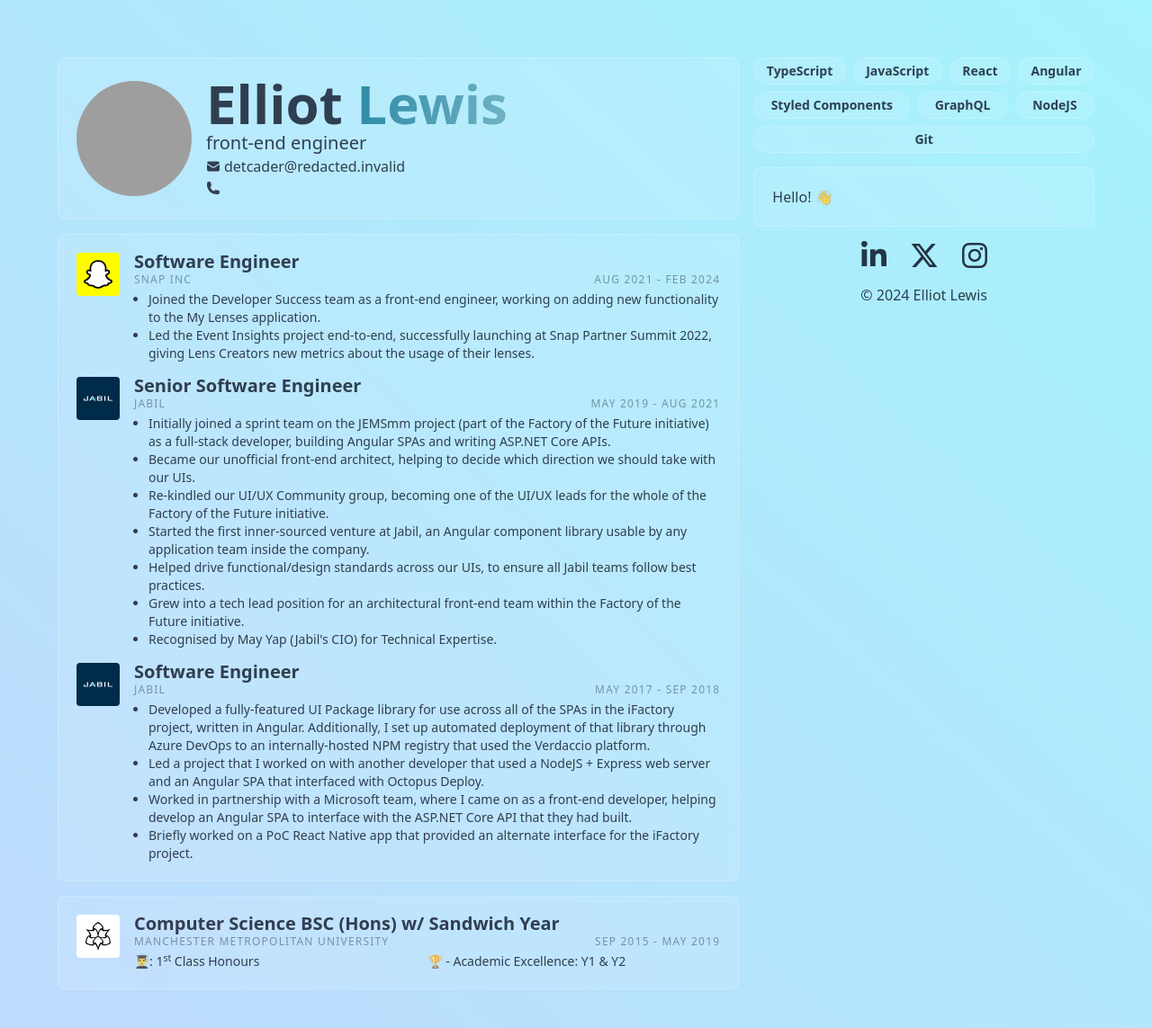
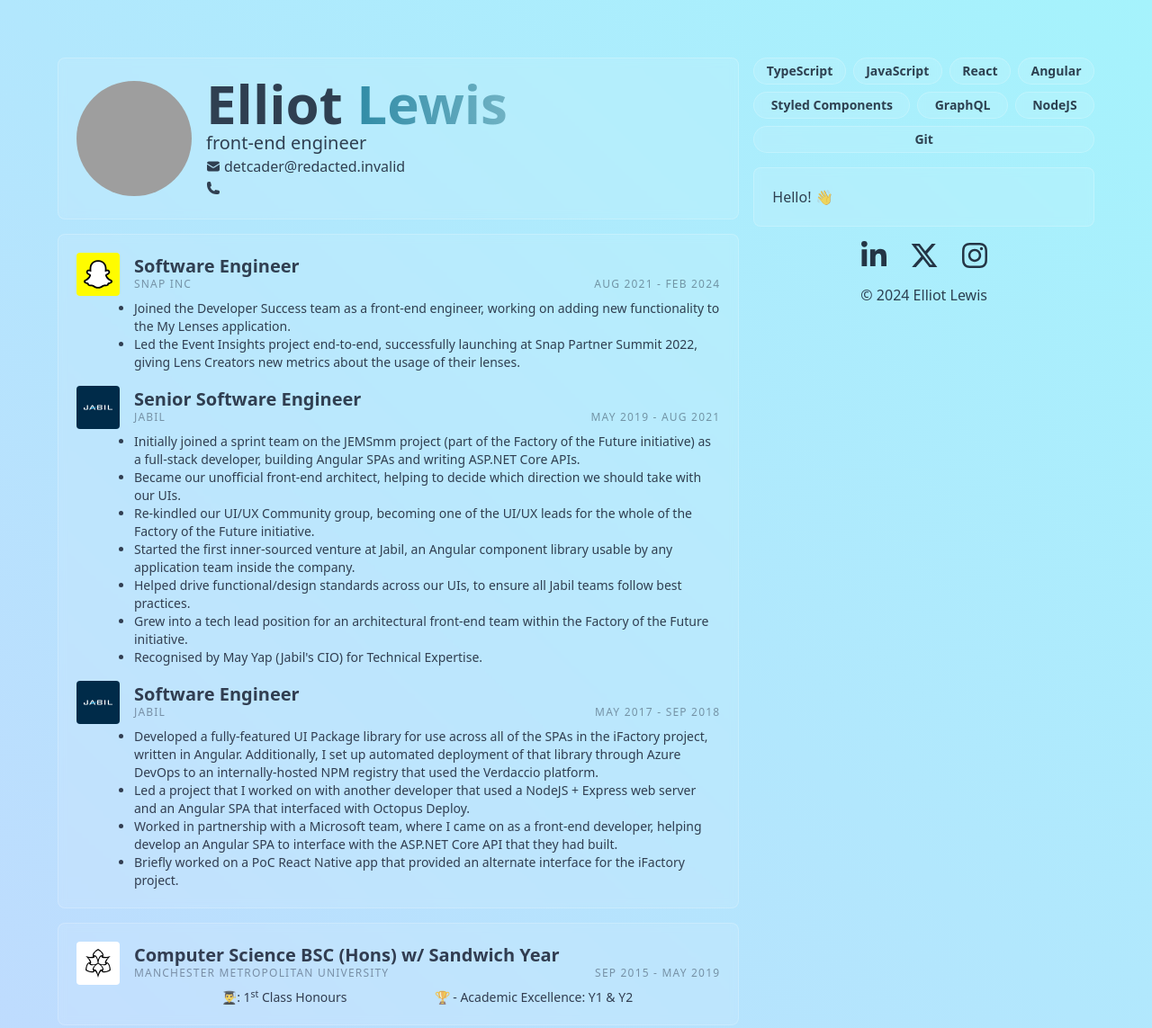
Before and after one commit to elliotleelewis/portfolio, an Astro site: page / in a window 1280 px wide. Shown: the top 1143 px of the page at 90% size. Built offline with nearby package versions, Linux system fonts and the light colour scheme; Astro itself is replaced by a stand-in of ours; grey boxes are pictures that could not be loaded; what tailwindcss-bg-patterns would draw is missing.

Commit message:
feat: cleaned up mobile styling

```diff
--- a/src/components/Record.astro
+++ b/src/components/Record.astro
@@ -9,7 +9,8 @@
 const { title, entity, from, to = 'Present' } = Astro.props;
 ---
 
-<div class="flex">
+<div>
+	<div class="flex items-center">
 		<div class="shrink-0"><slot name="logo" /></div>
 		<div class="w-full">
 			<h3 class="text-xl font-bold leading-none">{title}</h3>
@@ -23,6 +24,7 @@
 					>
 				</div>
 			</div>
-		<div class="mt-1 text-sm"><slot /></div>
 		</div>
 	</div>
+	<div class="mt-1 text-sm lg:ml-16"><slot /></div>
+</div>
--- a/src/content/Educations.astro
+++ b/src/content/Educations.astro
@@ -22,7 +22,7 @@
 				height={32}
 			/>
 		</div>
-		<div class="grid grid-cols-1 md:grid-cols-2">
+		<div class="flex flex-col items-center justify-evenly sm:flex-row">
 			<p>👨‍🎓: 1<sup>st</sup> Class Honours</p>
 			<p>🏆 - Academic Excellence: Y1 & Y2</p>
 		</div>
--- a/src/content/Experiences.astro
+++ b/src/content/Experiences.astro
@@ -24,7 +24,7 @@
 					height={32}
 				/>
 			</div>
-			<ul class="list-disc pl-4">
+			<ul class="list-disc pl-4 lg:pl-0">
 				<li>
 					Joined the Developer Success team as a front-end engineer,
 					working on adding new functionality to the My Lenses
@@ -52,7 +52,7 @@
 					height={32}
 				/>
 			</div>
-			<ul class="list-disc pl-4">
+			<ul class="list-disc pl-4 lg:pl-0">
 				<li>
 					Initially joined a sprint team on the JEMSmm project (part
 					of the Factory of the Future initiative) as a full-stack
@@ -101,7 +101,7 @@
 					height={32}
 				/>
 			</div>
-			<ul class="list-disc pl-4">
+			<ul class="list-disc pl-4 lg:pl-0">
 				<li>
 					Developed a fully-featured UI Package library for use across
 					all of the SPAs in the iFactory project, written in Angular.
--- a/src/content/Header.astro
+++ b/src/content/Header.astro
@@ -11,7 +11,9 @@
 ---
 
 <Card>
-	<div class="flex items-center gap-4">
+	<div
+		class="flex flex-col items-center gap-4 text-center sm:flex-row sm:text-start"
+	>
 		<Image
 			class="size-32 rounded-full"
 			src={profile}
--- a/src/pages/index.astro
+++ b/src/pages/index.astro
@@ -11,7 +11,7 @@
 
 <Layout title="Elliot Lewis">
 	<main
-		class="container mx-auto flex min-h-screen flex-col gap-4 px-8 py-16 text-slate-950/75 md:flex-row md:px-16"
+		class="container mx-auto flex min-h-screen flex-col gap-4 p-8 text-slate-950/75 sm:py-16 md:flex-row md:px-16"
 	>
 		<div class="flex basis-2/3 flex-col gap-4 md:grow">
 			<Header />
```
Lines whose indentation alone changed are shown as unchanged.
